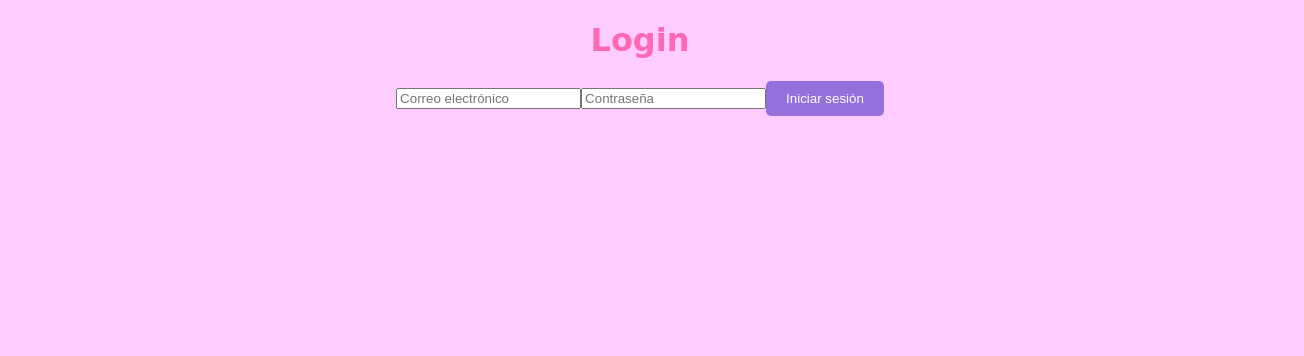
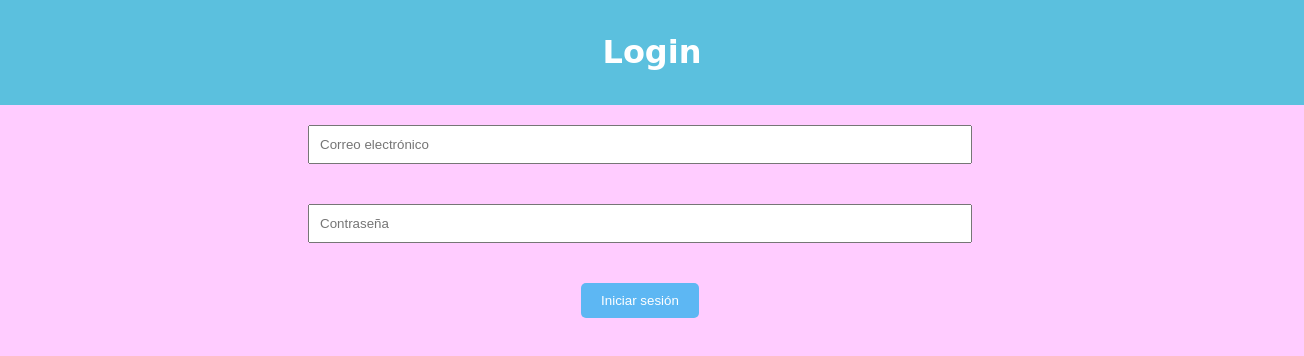
Before and after one commit to MonserrathAranda/mane, a React (Create React App) app: page / in a window 1280 px wide. Shown: the top 356 px of the page, 1304 px wide, since content can reach past the window. Built offline with nearby package versions, Linux system fonts and the light colour scheme.

Commit message:
Cambio de diseño de login

```diff
--- a/src/Login.js
+++ b/src/Login.js
@@ -15,23 +15,29 @@ const Login = ({ onLogin }) => {
 
   return (
     <div style={{ textAlign: 'center' }}>
-      <h1>Login</h1>
+      <div className='content'><h1>Login</h1></div>
+      <br/>
       <input
         type="email"
         placeholder="Correo electrónico"
         value={email}
         onChange={(e) => setEmail(e.target.value)}
-        style={{ marginBottom: '10px' }} // Agrega un espacio entre los campos
+        className="input-field"
+         // Agrega un espacio entre los campos
       />
       <input
         type="password"
         placeholder="Contraseña"
         value={password}
         onChange={(e) => setPassword(e.target.value)}
-        style={{ marginBottom: '10px' }} // Agrega un espacio entre los campos
+        className="input-field"
+     // Agrega un espacio entre los campos
       />
+      <br/>
       <button onClick={handleLogin}>Iniciar sesión</button>
     </div>
+
+
   );
 };
 
--- a/src/MainPage.css
+++ b/src/MainPage.css
@@ -5,14 +5,14 @@ body {
 
   /* Estilo del título */
   h1 {
-    color: #ff69b4; /* Rosa fuerte */
+    color: #ffffff; /* Rosa fuerte */
     font-family: 'Comic Sans MS', cursive; /* Fuente kawaii */
     text-align: center;
   }
 
-  /* Estilo del botón */
+   /* Estilo del botón */
   button {
-    background-color: #9370db; /* Morado */
+    background-color: #5db7f3; /* Morado */
     color: #ffffff; /* Texto blanco */
     padding: 10px 20px;
     border: none;
@@ -20,11 +20,39 @@ body {
     cursor: pointer;
 
 
+
+
   }
+
+
+  .input-field {
+    margin-bottom: 40px; /* Aumenta el espacio entre los campos */
+    width: 50%; /* Ajusta el ancho de los campos al 100% del contenedor */
+    padding: 10px; /* Agrega relleno para mejorar el aspecto visual */
+    /* Puedes agregar más estilos según tus necesidades */
+  }
+
 
   .contenedor {
     display: flex; /* Utilizamos display:flex para alinear vertical y horizontalmente */
-    justify-content: center; /* Centramos horizontalmente */
+    justify-content: right; /* Centramos horizontalmente */
     align-items: center; /* Centramos verticalmente */
     height: 100vh; /* Esto es opcional y establece la altura del contenedor al 100% de la altura de la ventana. Puedes ajustarlo según tus necesidades. */
   }
+
+  .contenedor2 {
+    border: 2px solid #5bc0de;
+   width: 100%;
+    background-color: #5bc0de; /* Fondo azul celeste */
+    padding: 10px; /* Espacio interno alrededor del contenido */
+    text-align: center; /* Alineación del texto al centro */
+  }
+
+
+  .content {
+    border: 2px solid #5bc0de;
+   width: 100%;
+    background-color: #5bc0de; /* Fondo azul celeste */
+    padding: 10px; /* Espacio interno alrededor del contenido */
+    text-align: center; /* Alineación del texto al centro */
+  }
--- a/src/MainPage.js
+++ b/src/MainPage.js
@@ -6,9 +6,10 @@ const MainPage = ({ onLogout }) => {
   return (
     <div>
         <MenuHamburguesa />
-      <h1>Página Principal</h1>
+        <br/>
+      <div className='contenedor2'><h1 >Bienvenido a mi Pagina Principal</h1></div>
       <div className='contenedor'><button  onClick={onLogout}>Cerrar sesión</button></div>
-      {/* Aquí puedes agregar tu menú hamburguesa */}
+
     </div>
   );
 };
```
